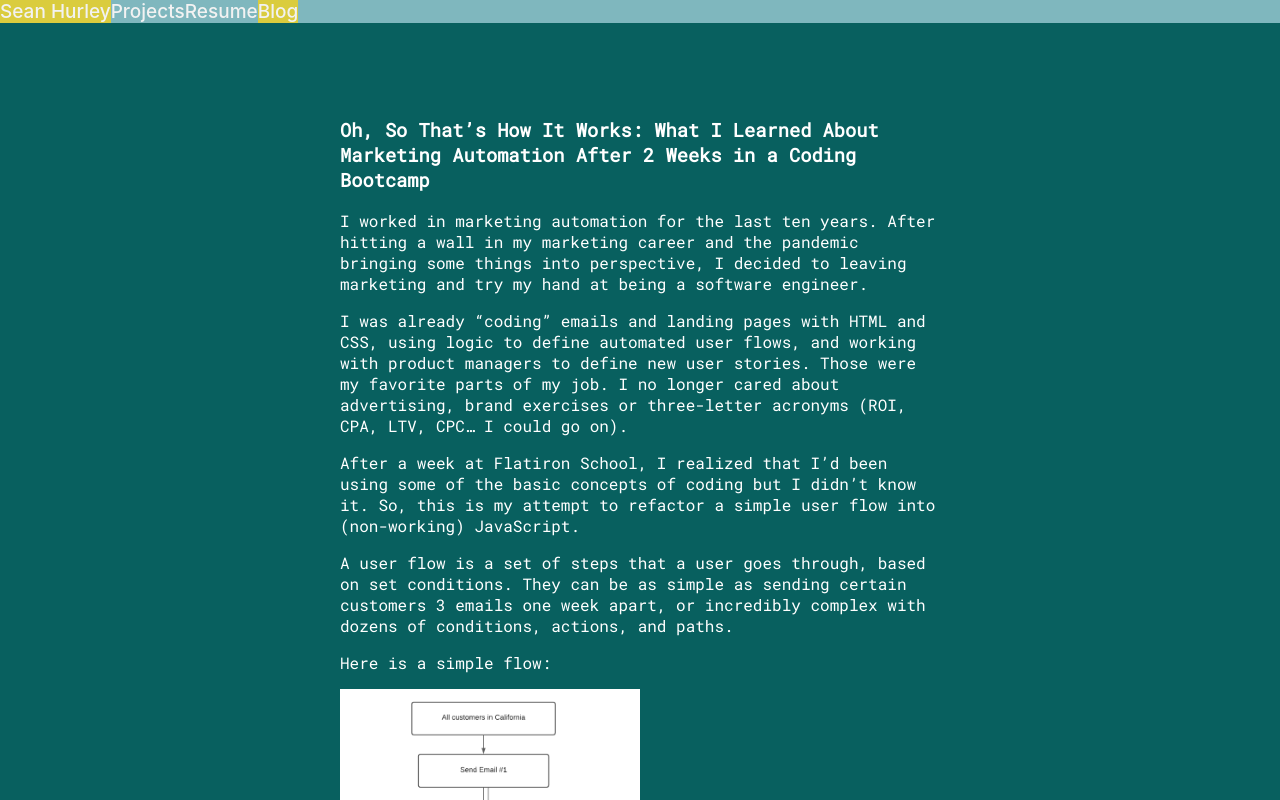
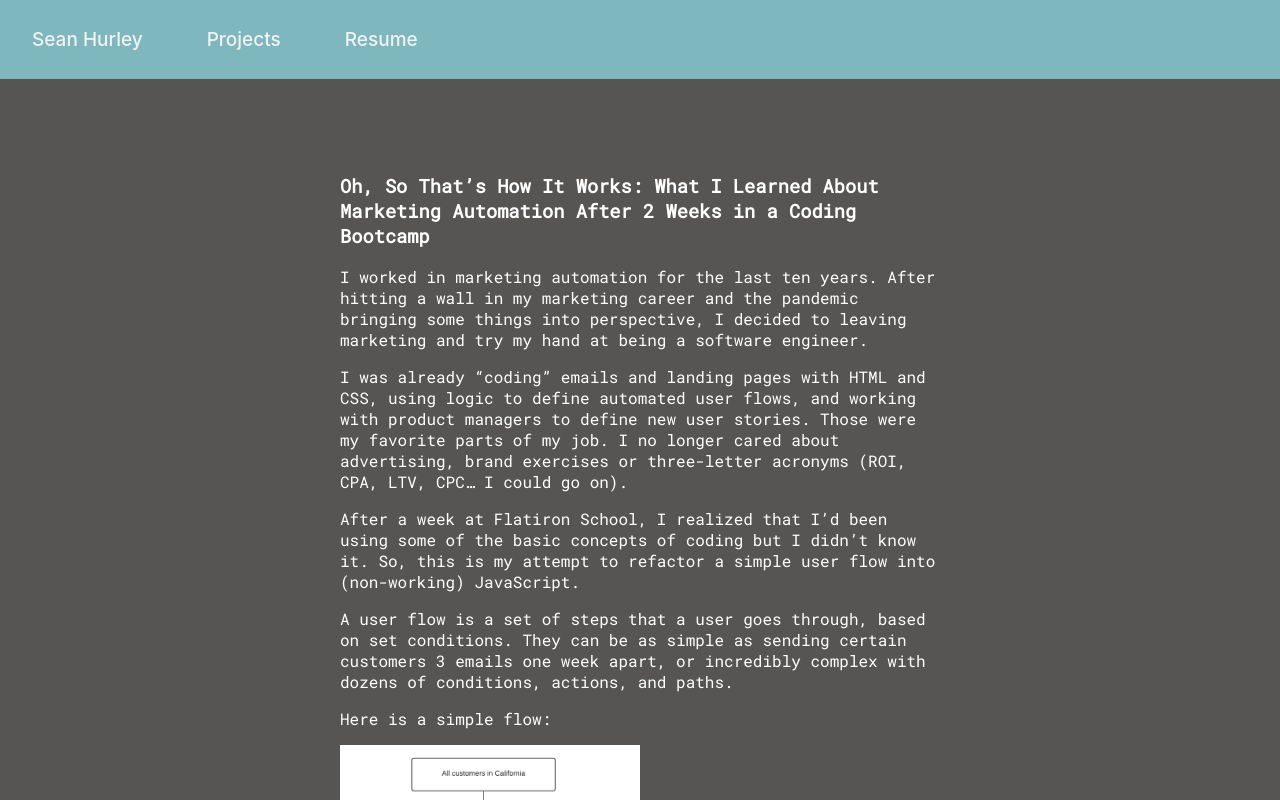
Before and after one commit to smh1988-2/portfolio, a React (Create React App) app: page /blog in a window 1280 px wide. Shown: the top 800 px of the page. Built offline with nearby package versions, Linux system fonts and the light colour scheme.

Commit message:
new menu style and logic

```diff
--- a/src/App.css
+++ b/src/App.css
@@ -1,17 +1,18 @@
-.sub-button {
+.about-button {
   padding: 10px;
-  margin: 10px;
-  border: 1px solid #074f57;
-  background: #fff;
+  margin-right: 10px;
+  border: 1px solid #fff;
+  background: #dacc3e;
+  color: #fff;
   font-size: 20px;
   font-weight: 600;
-  color: #074f57;
+
 }
 
-.sub-button:hover {
-  border: 1px solid #074f57;
-  background: #074f57;
-  color: #fff;
+.about-button:hover {
+  border: 1px solid #fff;
+  background: #fff;
+  color: #dacc3e;
   cursor: pointer;
 }
 
@@ -64,10 +65,26 @@ nav {
   color: #fff;
 }
 
+.blog-container {
+  display: grid;
+  grid-template-columns: auto auto auto;
+  background-color: #565554;
+  padding: 75px 20px 75px 20px;
+  box-sizing: border-box;
+  font-family: "Questrial", sans-serif;
+  font-family: "Roboto Mono", monospace;
+  height: calc(100% - 78px);
+  max-width: 50%;
+  margin-left: auto;
+  margin-right: auto;
+  color: #fff;
+}
+
 
 @media screen and (max-width: 680px) {
   .hero-container {
     max-width: 100%;
+    height: calc(100vh - 50px);
   }
 
   .projects-container {
@@ -126,15 +143,12 @@ nav {
   display: block;
   color: #f2f2f2;
   text-align: center;
-  /* padding: 14px 16px; */
+  padding: 14px 16px;
   text-decoration: none;
   font-size: 19px;
   font-weight: 500;
 }
 
-.topnav a:hover {
-  background-color: #dacc3e;
-}
 
 .topnav .icon {
   display: none;
--- a/src/App.js
+++ b/src/App.js
@@ -1,10 +1,10 @@
-import Hero from "./components/Hero";
+
 import Menu from "./components/Menu";
 import Projects from "./components/Projects";
 import BlogHome from "./components/BlogHome";
 import Resume from "./components/Resume";
 import About from "./components/About";
-import Footer from "./components/Footer";
+
 
 import { Routes, Route } from "react-router-dom";
 import "./App.css";
@@ -16,12 +16,13 @@ function App() {
     <div className="App">
       <Menu />
       <Routes>
+      <Route path="/" element={<About />} />
         <Route path="/about" element={<About />} />
         <Route path="/projects" element={<Projects />} />
         <Route path="/resume" element={<Resume />} />
         <Route path="/blog" element={<BlogHome />} />
       </Routes>
-      {/* <Footer /> */}
+
     </div>
   );
 }
--- a/src/components/About.js
+++ b/src/components/About.js
@@ -28,6 +28,16 @@ function About() {
             Please check out my resume and projects and contact me if you want
             to start a conversation.
           </p>
+
+          <a href="https://github.com/smh1988-2">
+          <button className="about-button">GitHub</button>
+        </a>
+        <a href="https://www.linkedin.com/in/sean-hurley/">
+          <button className="about-button">LinkedIn</button>
+        </a>
+        <a href="mailto:seanmhurley1988@gmail.com">
+          <button className="about-button">Contact</button>
+        </a>
         </div>
       </div>
       </div>
--- a/src/components/BlogHome.js
+++ b/src/components/BlogHome.js
@@ -4,8 +4,8 @@ import BlogImage2 from "./sample-flow.png"
 
 function BlogHome() {
   return (
-    <div style={{ backgroundColor: "#08605F" }}>
-      <div className="resume-container">
+    <div style={{ backgroundColor: "#565554" }}>
+      <div className="blog-container">
         <div></div>
         <div className="project-center">
           <h3>
--- a/src/components/Footer.js
+++ /dev/null
@@ -1,19 +0,0 @@
-import React from 'react'
-
-function Footer() {
-  return (
-    <nav>
-        <a href="https://github.com/smh1988-2">
-          <button className="sub-button">GitHub</button>
-        </a>
-        <a href="https://www.linkedin.com/in/sean-hurley/">
-          <button className="sub-button">LinkedIn</button>
-        </a>
-        <a href="mailto:seanmhurley1988@gmail.com">
-          <button className="sub-button">Contact</button>
-        </a>
-      </nav>
-  )
-}
-
-export default Footer
--- a/src/components/Hero.js
+++ /dev/null
@@ -1,14 +0,0 @@
-import React from "react";
-
-function Hero() {
-  return (
-    <div className="hero-container">
-        <div className="grid-item"></div>
-  <div className="grid-item"><h1>Hello, I'm Sean 👨🏻‍💻</h1>
-      <p>Fullstack software engineer. Curious problem solver. Plant parent.</p></div>
-  <div className="grid-item"></div>
-    </div>
-  );
-}
-
-export default Hero;
--- a/src/components/Menu.js
+++ b/src/components/Menu.js
@@ -29,9 +29,9 @@ function Menu() {
         <Link to="/resume">
         { id.pathname === "/resume" ? <a className="menu-button" style={{backgroundColor:"#08605f"}}>Resume</a> : <a className="menu-button">Resume</a>}
         </Link>
-        <Link to="/blog">
-        { id.pathname === "/blog" ? <a className="menu-button" style={{backgroundColor:"#dacc3e"}}>Blog</a> : <a className="menu-button">Blog</a>}
-        </Link>
+        {/* <Link to="/blog">
+        { id.pathname === "/blog" ? <a className="menu-button" style={{backgroundColor:"#565554"}}>Blog</a> : <a className="menu-button">Blog</a>}
+        </Link> */}
 
         <a
           href="javascript:void(0);"
```
